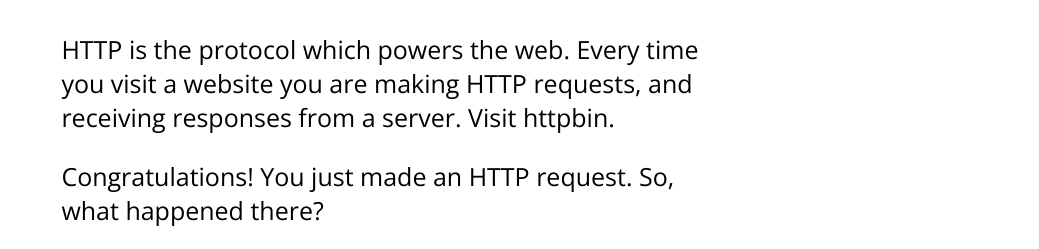
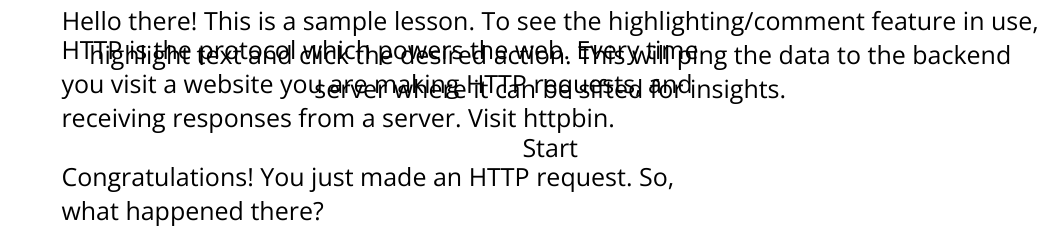
Before and after one commit to Rakeshpatel87p/hightlightMe, a website: page public/index.html in a window 1280 px wide. Shown: the part 504-753 px from the top of the page, without its empty margins (241-1280 px from the left). Drawn offline with nearby package versions, Linux system fonts and the light colour scheme.

Commit message:
popup window instruction

```diff
--- a/public/css/main.css
+++ b/public/css/main.css
@@ -10,6 +10,12 @@ body {
     right: 0;
     left: 0;
     bottom: 0;
+}
+
+.instructionPopup {
+    position: absolute;
+    margin-top: 30%;
+    text-align: center;
 }
 
 .selectedYellow {
--- a/public/index.html
+++ b/public/index.html
@@ -9,6 +9,10 @@
 </head>
 
 <body>
+    <div class="instructionPopup">
+        <p>Hello there! This is a sample lesson. To see the highlighting/comment feature in use, highlight text and click the desired action. This will ping the data to the backend server where it can be sifted for insights.</p>
+        <p>Start</p>
+    </div>
     <h2>Demo - Highlighting/Commenting by User</h1>
     <div class="sample">
         <p>In addition to working with presentational UI components, Angular also handles asynchronous XHR requests. To use Angular effectively for getting data from servers, you need a conceptual grasp of the HTTP protocol, XHR and RESTful APIs.</p>
```
